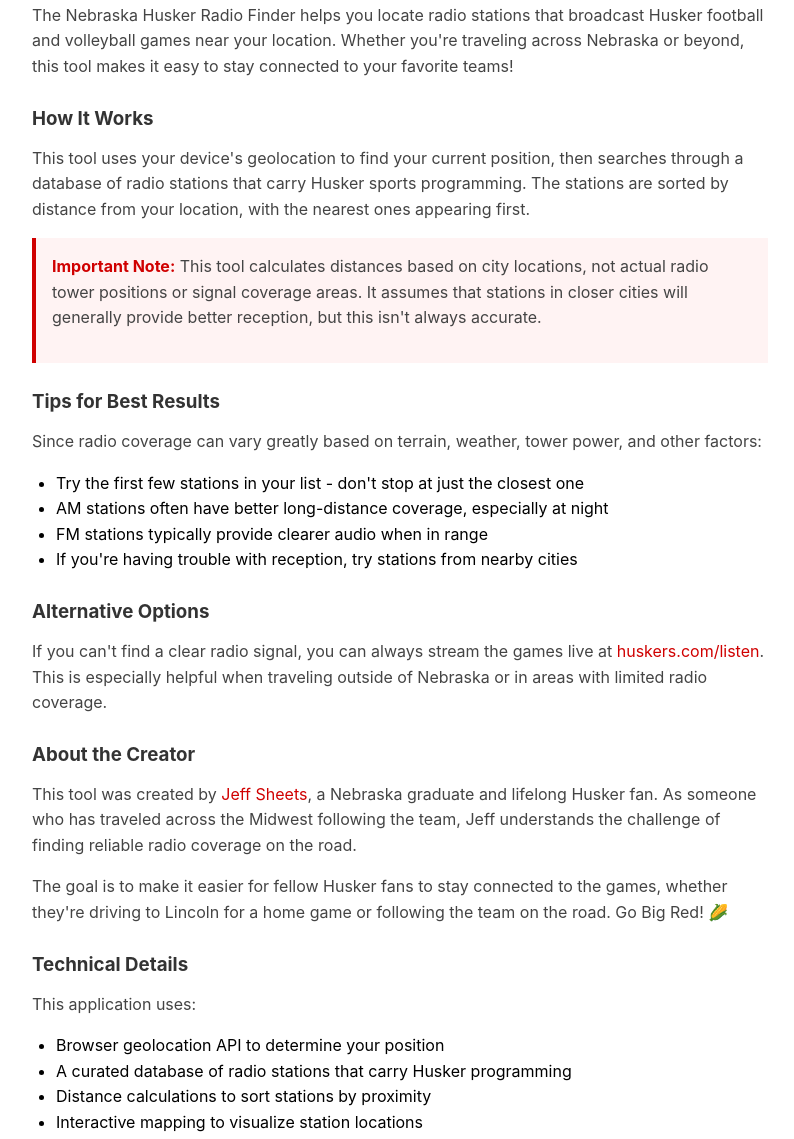
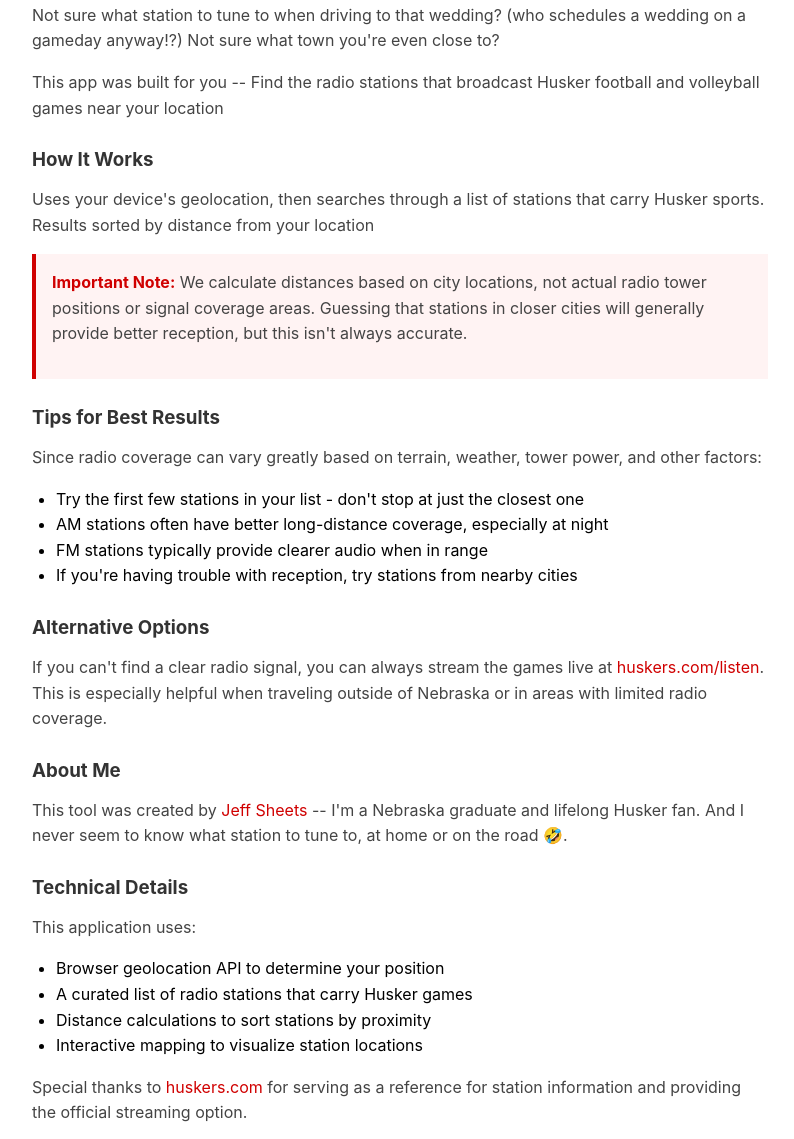
Before and after one commit to jeffsheets/huskerfinder, a website: page about.html in a window 1280 px wide. Shown: the part 196-1335 px from the top of the page, without its empty margins (240-1034 px from the left). Drawn offline with Linux system fonts and the light colour scheme.

Commit message:
updated about

```diff
--- a/about.html
+++ b/about.html
@@ -17,13 +17,15 @@
 <div class="container">
   <h2>About This Tool</h2>
 
-  <p>The Nebraska Husker Radio Finder helps you locate radio stations that broadcast Husker football and volleyball games near your location. Whether you're traveling across Nebraska or beyond, this tool makes it easy to stay connected to your favorite teams!</p>
+  <p>Not sure what station to tune to when driving to that wedding? (who schedules a wedding on a gameday anyway!?) Not sure what town you're even close to?</p>
+
+  <p>This app was built for you -- Find the radio stations that broadcast Husker football and volleyball games near your location</p>
 
   <h3>How It Works</h3>
-  <p>This tool uses your device's geolocation to find your current position, then searches through a database of radio stations that carry Husker sports programming. The stations are sorted by distance from your location, with the nearest ones appearing first.</p>
+  <p>Uses your device's geolocation, then searches through a list of stations that carry Husker sports. Results sorted by distance from your location</p>
 
   <div class="highlight">
-    <p><strong>Important Note:</strong> This tool calculates distances based on city locations, not actual radio tower positions or signal coverage areas. It assumes that stations in closer cities will generally provide better reception, but this isn't always accurate.</p>
+    <p><strong>Important Note:</strong> We calculate distances based on city locations, not actual radio tower positions or signal coverage areas. Guessing that stations in closer cities will generally provide better reception, but this isn't always accurate.</p>
   </div>
 
   <h3>Tips for Best Results</h3>
@@ -38,16 +40,14 @@
   <h3>Alternative Options</h3>
   <p>If you can't find a clear radio signal, you can always stream the games live at <a href="https://huskers.com/listen" target="_blank">huskers.com/listen</a>. This is especially helpful when traveling outside of Nebraska or in areas with limited radio coverage.</p>
 
-  <h3>About the Creator</h3>
-  <p>This tool was created by <a href="https://sheetsj.com" target="_blank">Jeff Sheets</a>, a Nebraska graduate and lifelong Husker fan. As someone who has traveled across the Midwest following the team, Jeff understands the challenge of finding reliable radio coverage on the road.</p>
-
-  <p>The goal is to make it easier for fellow Husker fans to stay connected to the games, whether they're driving to Lincoln for a home game or following the team on the road. Go Big Red! 🌽</p>
+  <h3>About Me</h3>
+  <p>This tool was created by <a href="https://sheetsj.com" target="_blank">Jeff Sheets</a> -- I'm a Nebraska graduate and lifelong Husker fan. And I never seem to know what station to tune to, at home or on the road 🤣.</p>
 
   <h3>Technical Details</h3>
   <p>This application uses:</p>
   <ul style="margin-left: 1.5rem; margin-bottom: 1rem;">
     <li>Browser geolocation API to determine your position</li>
-    <li>A curated database of radio stations that carry Husker programming</li>
+    <li>A curated list of radio stations that carry Husker games</li>
     <li>Distance calculations to sort stations by proximity</li>
     <li>Interactive mapping to visualize station locations</li>
   </ul>
```
